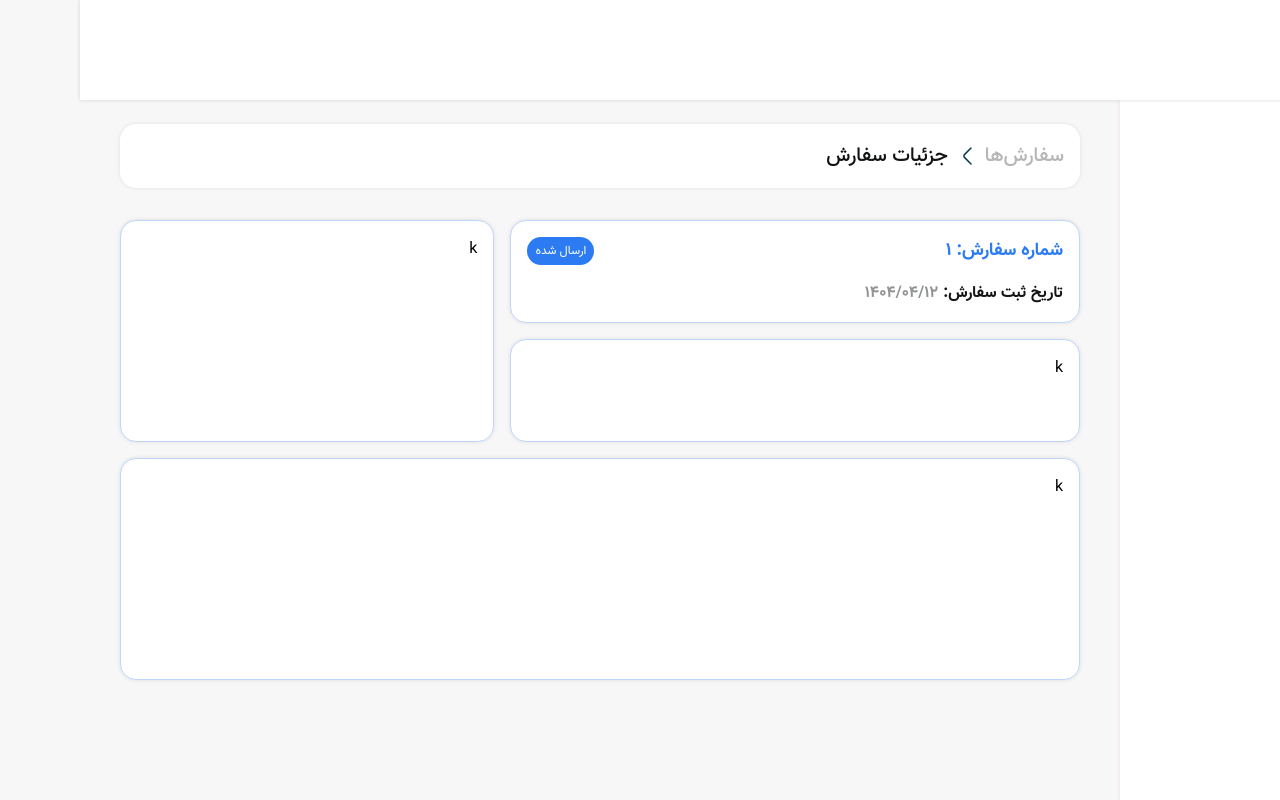
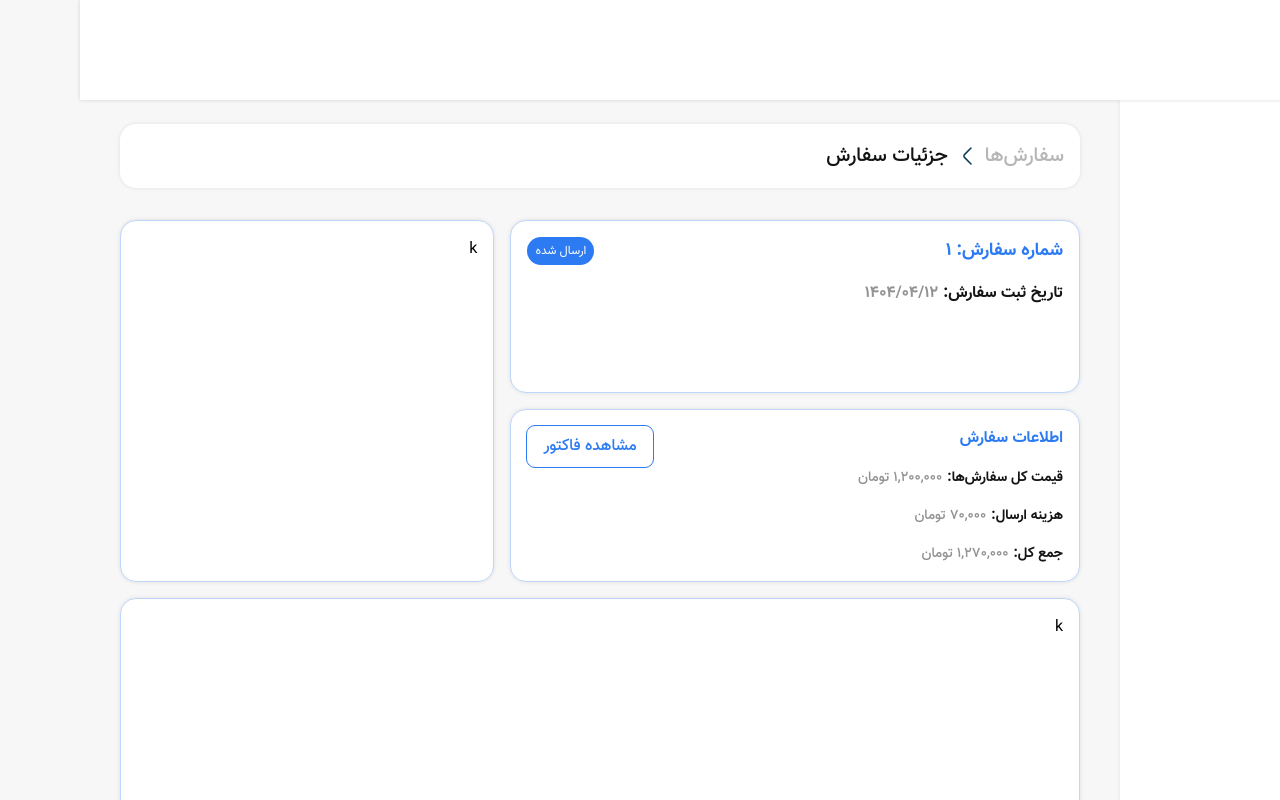
Before and after one commit to parham-ghasemi/profile-orders, a React (Vite) app: page /insurance/orders/details/1 in a window 1280 px wide. Built offline with nearby package versions, Linux system fonts and the light colour scheme.

Commit message:
Added info card

```diff
--- a/src/components/orders/order-details/OrderDetails.jsx
+++ b/src/components/orders/order-details/OrderDetails.jsx
@@ -1,8 +1,9 @@
 import { useParams } from "react-router-dom";
 import "./OrderDetails.scss";
 import BreadCrumb from "../../ui/BreadCrumb/BreadCrumb";
-import SummaryCard from './summaryCard/SummaryCard'
+import SummaryCard from "./summaryCard/SummaryCard";
 import { orderData } from "./OrderData";
+import InfoCard from "./infoCard/InfoCard";
 
 const OrderDetails = () => {
   const id = useParams().id;
@@ -13,10 +14,18 @@ const OrderDetails = () => {
 
       <div className="orderDetails-container__cards-container">
         <div className="orderDetails-container__cards-container__summary-card">
-          <SummaryCard id={id} date={orderData.date} status={orderData.status}/>
+          <SummaryCard
+            id={id}
+            date={orderData.date}
+            status={orderData.status}
+          />
         </div>
         <div className="orderDetails-container__cards-container__info-card">
-          k
+          <InfoCard
+            prodSumPrice={orderData.productSumPrice}
+            shippingPrice={orderData.shippingPrice}
+            priceSum={orderData.fullPrice}
+          />
         </div>
         <div className="orderDetails-container__cards-container__customer">
           k
--- /dev/null
+++ b/src/components/orders/order-details/infoCard/InfoCard.jsx
@@ -0,0 +1,26 @@
+import "./InfoCard.scss";
+
+const InfoCard = ({ prodSumPrice, shippingPrice, priceSum }) => {
+  return (
+    <div className="ins-info-card-container">
+      <h3 className="ins-info-card-container__title">اطلاعات سفارش</h3>
+
+      <p className="ins-info-card-container__item">
+        قیمت کل سفارش‌ها:
+        <span>{Number(prodSumPrice).toLocaleString("en-US")} تومان</span>
+      </p>
+      <p className="ins-info-card-container__item">
+        هزینه ارسال:
+        <span>{Number(shippingPrice).toLocaleString("en-US")} تومان</span>
+      </p>
+      <p className="ins-info-card-container__item">
+        جمع کل:
+        <span>{Number(priceSum).toLocaleString("en-US")} تومان</span>
+      </p>
+
+      <button className="ins-info-card-container__btn">مشاهده فاکتور</button>
+    </div>
+  );
+};
+
+export default InfoCard;
--- /dev/null
+++ b/src/components/orders/order-details/infoCard/InfoCard.scss
@@ -0,0 +1,42 @@
+@import "../../../../styles/mixins.scss";
+@import "../../../../styles/variables.scss";
+
+.ins-info-card-container {
+  @include col;
+  gap: 16px;
+  position: relative;
+
+  &__title {
+    font-size: 16px;
+    font-weight: 700;
+    color: $primary;
+  }
+
+  &__item {
+    font-size: 14px;
+    font-weight: 700;
+    @include flex;
+    gap: 5px;
+    span {
+      color: $medium-text;
+      font-weight: 500;
+    }
+  }
+
+  &__btn {
+    position: absolute;
+    left: 0;
+    top: 0;
+    height: fit-content;
+    padding: 8px 16px;
+    outline: 1px solid $primary;
+    border-radius: 8px;
+    color: $primary;
+    cursor: pointer;
+    transition: filter 150ms ease-in-out;
+
+    &:hover {
+      filter: brightness(85%);
+    }
+  }
+}
```
